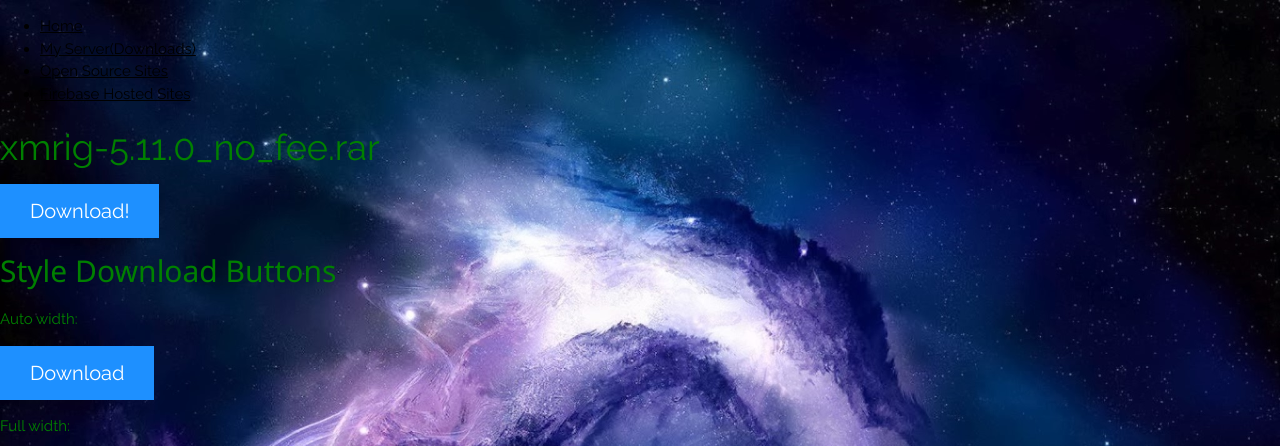
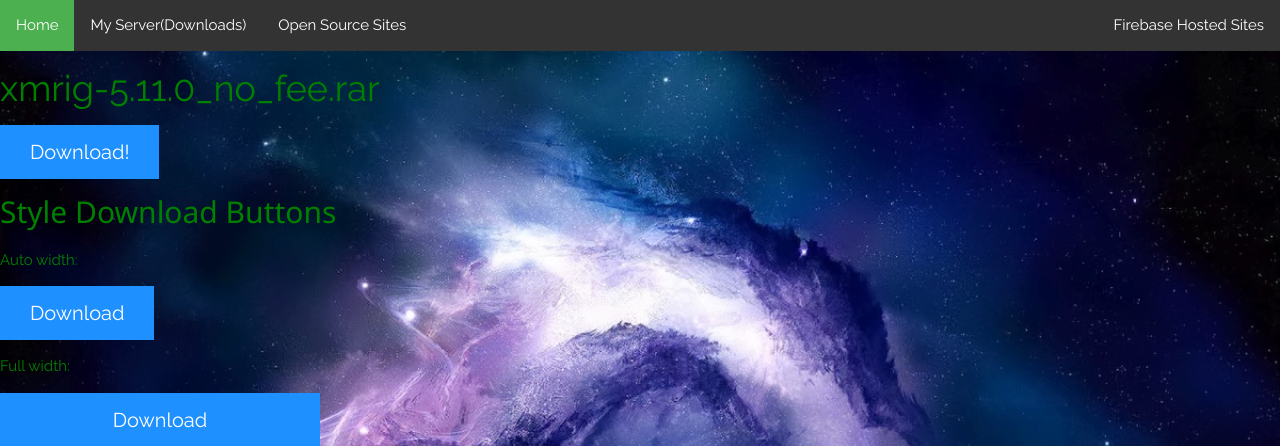
Before and after one commit to mikeyraptor/mikeyraptor.github.io, a PHP site: page / in a window 1280 px wide. Shown: the top 446 px of the page. Run offline with PHP 8.4, Linux system fonts and the light colour scheme.

Commit message:
Update style.css

```diff
--- a/style.css
+++ b/style.css
@@ -51,3 +51,34 @@ p {
   font-size: 20px;
 
 }
+
+body {margin: 0;}
+
+ul.topnav {
+  list-style-type: none;
+  margin: 0;
+  padding: 0;
+  overflow: hidden;
+  background-color: #333;
+}
+
+ul.topnav li {float: left;}
+
+ul.topnav li a {
+  display: block;
+  color: white;
+  text-align: center;
+  padding: 14px 16px;
+  text-decoration: none;
+}
+
+ul.topnav li a:hover:not(.active) {background-color: #111;}
+
+ul.topnav li a.active {background-color: #4CAF50;}
+
+ul.topnav li.right {float: right;}
+
+@media screen and (max-width: 600px) {
+  ul.topnav li.right,
+  ul.topnav li {float: none;}
+}
```
